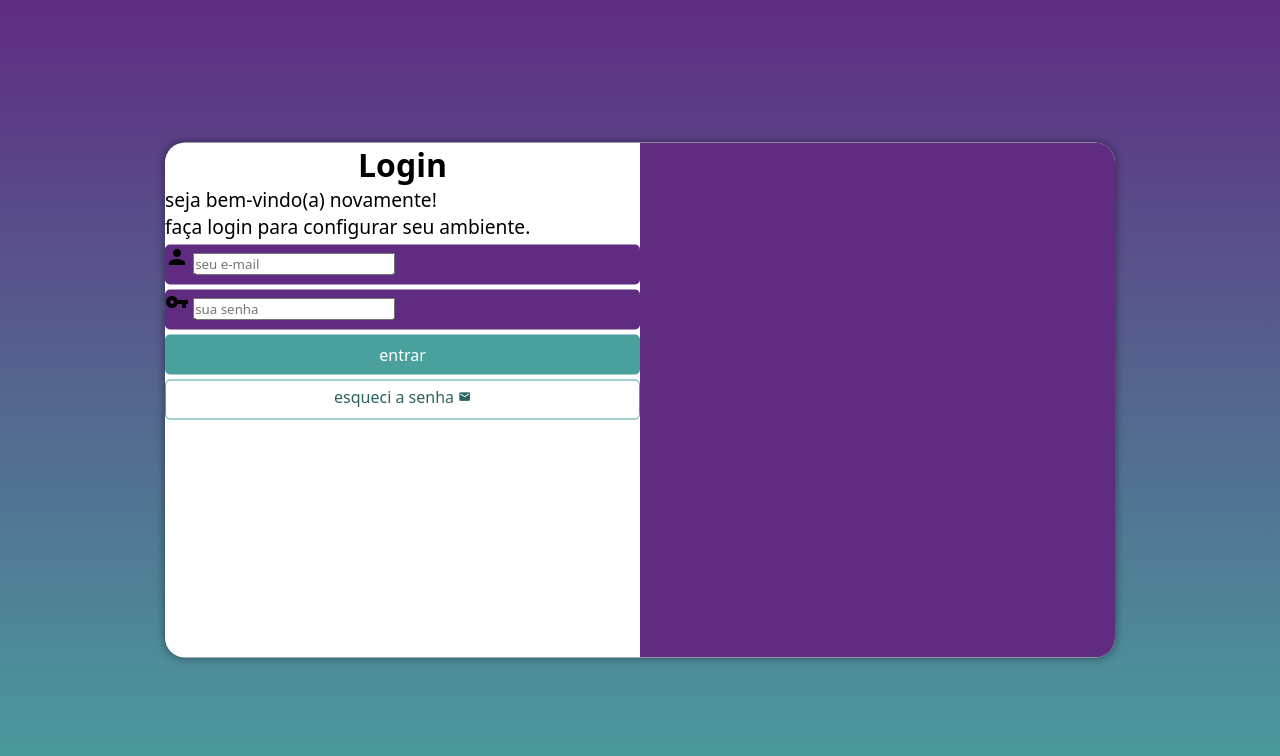
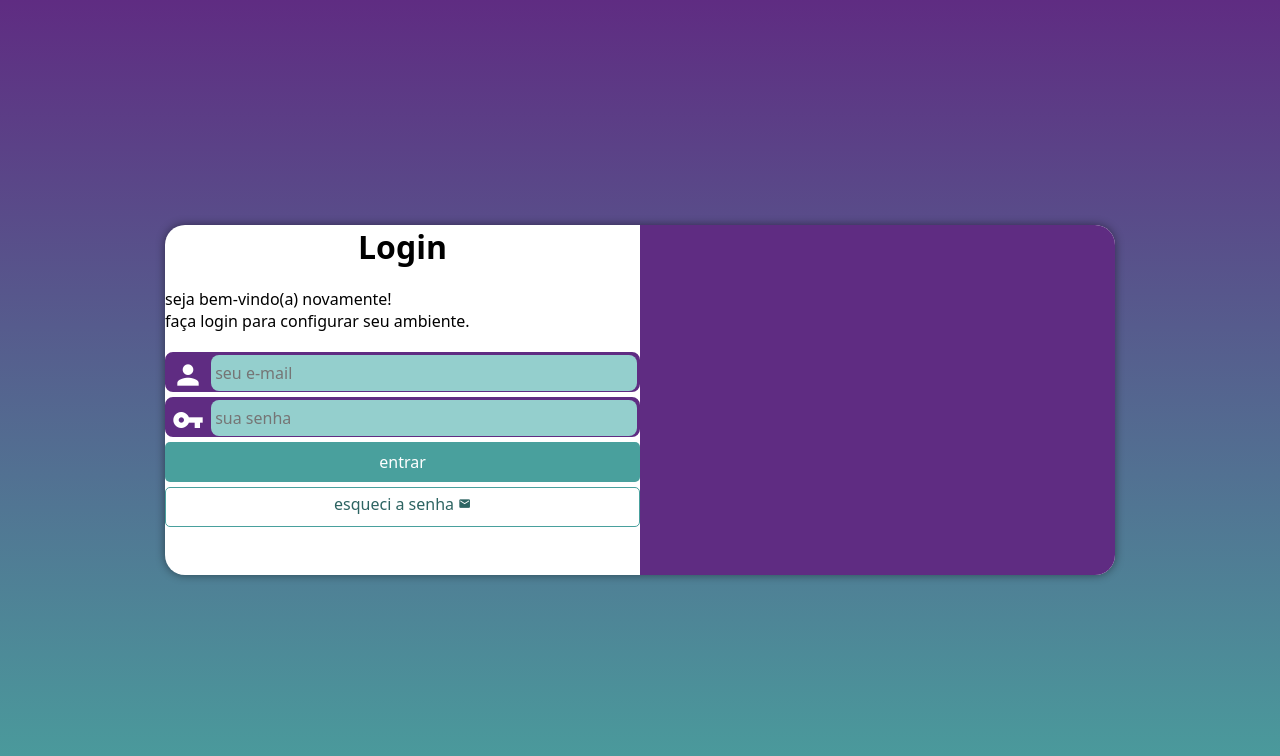
Before and after one commit to murilloliveiraz/projeto_tela_login, a plain HTML site: page index.html in a window 1280 px wide. Drawn offline with Linux system fonts and the light colour scheme.

Commit message:
fimdo projeto

```diff
--- a/estilos/media.css
+++ b/estilos/media.css
@@ -8,6 +8,7 @@
 
     section#login{
        width:  80vw;
+       height: 280px;
     }
 
     section#login > div#imagem {
@@ -30,6 +31,7 @@
 
     section#login {
         width: 950px;
+        height: 350px;
 
     }
 
@@ -50,6 +52,7 @@
     }
 
     div#formulario p {
-        font-size: 1.2em;
+        font-size: 1em;
+        margin: 20px 0px;
     }
 }
--- a/estilos/style.css
+++ b/estilos/style.css
@@ -26,19 +26,19 @@ main {
 }
 
 section#login {
-    width: 250px;
+    width: 270px;
     height: 515px;
     background-color: white;
     position: relative;
     top: 50%;
     left: 50%;
-    transform: translate(-50% , -50%);
     border-radius: 20px;
     overflow: hidden;
     box-shadow: 0px 0px 10px rgba(0, 0, 0, 0.463) ;
 
     transition: width .3s , height .3s;
     transition-timing-function:ease ;
+    transform: translate(-50% , -50%);
 }
 
 section#login > div#imagem {
@@ -65,15 +65,39 @@ div#formulario p {
 
 form > div.campo {
     background-color: #5f2c82;
+    border: 2px solid #5f2c82;
     display: block;
     width: 100%;
     height: 40px;
-    border-radius: 5px;
+    border-radius: 8px;
     margin:5px 0px;
 }
 
 div.campo > label {
     display: none;
+}
+
+div.campo span {
+    color: white;
+    font-size: 2em;
+    width: 40px;
+    padding: 5px;
+}
+
+div.campo input {
+    background-color: #94cfcd;
+    font-size: 1em;
+    height: 100%;
+    width: calc(100% - 45px);
+    /* width: 83.5%; */
+    border: 0px;
+    border-radius: 8px;
+    padding: 4px;
+    transform: translateY(-12px);
+}
+
+div.campo input:focus-within{
+    background-color: white;
 }
 
 form > input[type=submit] {
```
